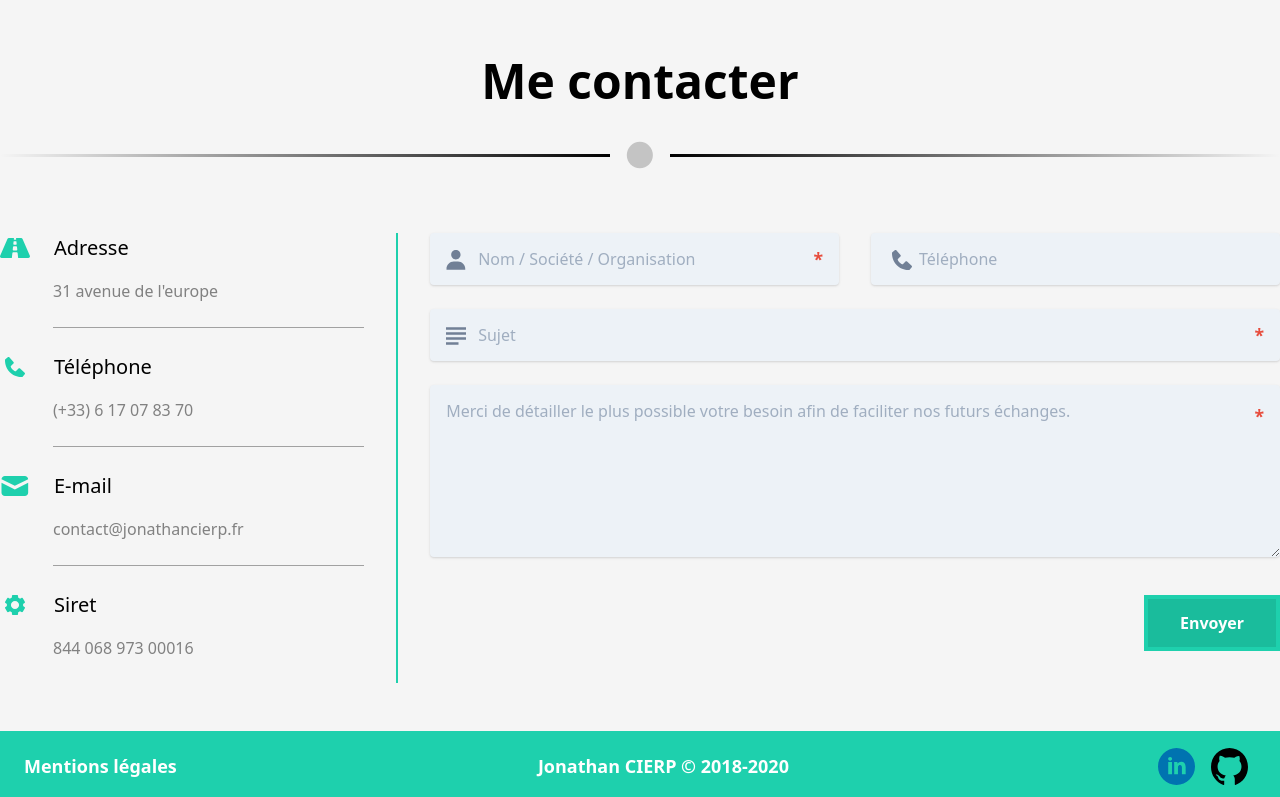
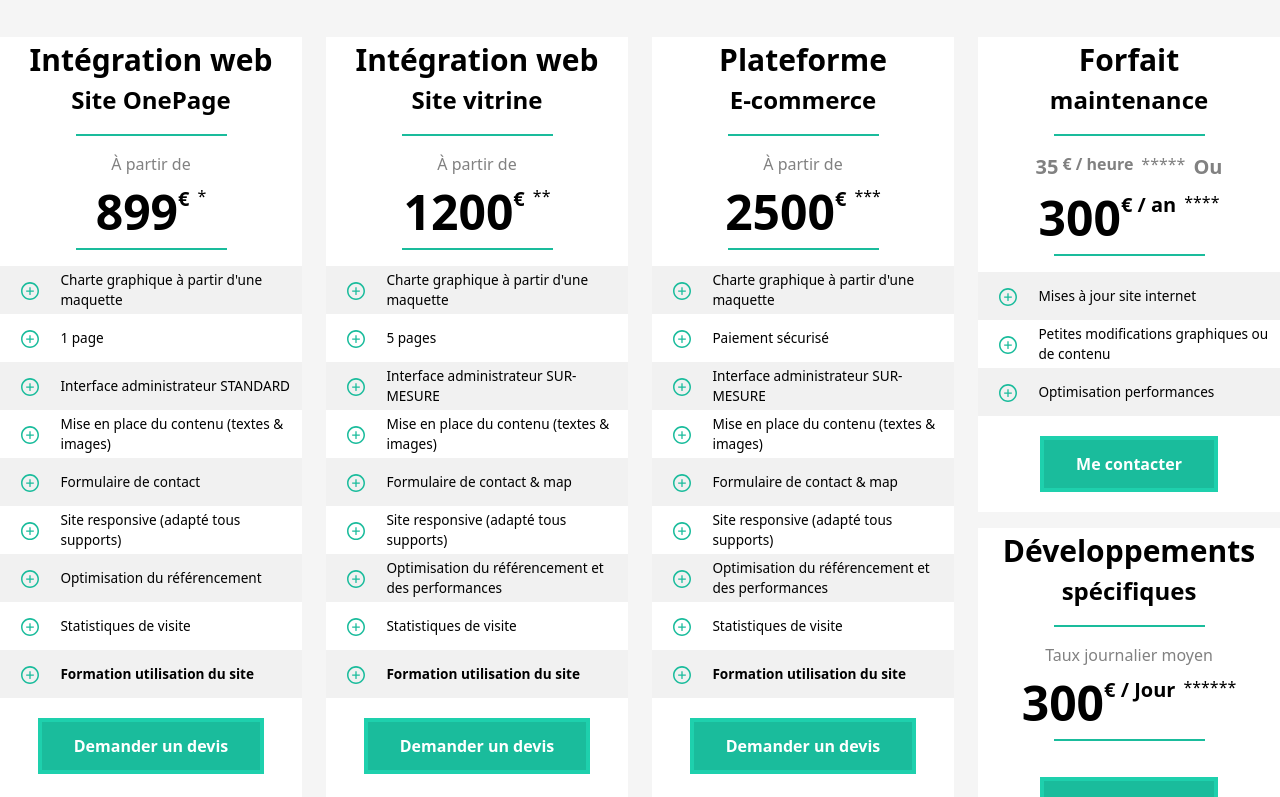
Before and after one commit to JonathanCierp/jonathancierp.fr, a Nuxt app: page / in a window 1280 px wide. Shown: the part 1500-2297 px from the top of the page. Built offline with nearby package versions, Linux system fonts and the light colour scheme.

Commit message:
feat : section tarifs, card, content

```diff
--- /dev/null
+++ b/components/icon/IconPlus.vue
@@ -0,0 +1,16 @@
+<template>
+	<svg width="19" height="19" viewBox="0 0 19 19" fill="none" xmlns="http://www.w3.org/2000/svg">
+		<path d="M12.6964 8.47716H9.64282V5.42359C9.64282 5.3352 9.5705 5.26288 9.48211 5.26288H8.51782C8.42943 5.26288 8.35711 5.3352 8.35711 5.42359V8.47716H5.30354C5.21514 8.47716 5.14282 8.54949 5.14282 8.63788V9.60216C5.14282 9.69056 5.21514 9.76288 5.30354 9.76288H8.35711V12.8165C8.35711 12.9048 8.42943 12.9772 8.51782 12.9772H9.48211C9.5705 12.9772 9.64282 12.9048 9.64282 12.8165V9.76288H12.6964C12.7848 9.76288 12.8571 9.69056 12.8571 9.60216V8.63788C12.8571 8.54949 12.7848 8.47716 12.6964 8.47716Z" fill="#1ABC9C"/>
+		<path d="M9 0.119995C4.02991 0.119995 0 4.14991 0 9.12C0 14.0901 4.02991 18.12 9 18.12C13.9701 18.12 18 14.0901 18 9.12C18 4.14991 13.9701 0.119995 9 0.119995ZM9 16.5932C4.87366 16.5932 1.52679 13.2463 1.52679 9.12C1.52679 4.99366 4.87366 1.64678 9 1.64678C13.1263 1.64678 16.4732 4.99366 16.4732 9.12C16.4732 13.2463 13.1263 16.5932 9 16.5932Z" fill="#1ABC9C"/>
+	</svg>
+</template>
+
+<script>
+	export default {
+		name: "icon-plus"
+	}
+</script>
+
+<style>
+
+</style>
--- a/components/section/SectionTarifs.vue
+++ b/components/section/SectionTarifs.vue
@@ -1,12 +1,230 @@
 <template>
-	<div>
-		c
+	<div class="tarifs flex mt-16">
+		<section-tarifs-item v-for="(tarif, i) in tarifs" :key="i" :tarif="tarif" />
+		<div class="tarifs__row w-1/4 flex flex-col">
+			<section-tarifs-item class="w-full mb-4" :tarif="tarifMaintenance" :sur-mesure="false" />
+			<section-tarifs-item class="w-full" :tarif="tarifSpecifique" :sur-mesure="false" />
+		</div>
 	</div>
 </template>
 
 <script>
+	import SectionTarifsItem from "@/components/section/SectionTarifsItem"
+	import IconPlus from "@/components/icon/IconPlus"
+
 	export default {
-		name: "section-tarifs"
+		name: "section-tarifs",
+		components: {
+			SectionTarifsItem
+		},
+		data() {
+			return {
+				tarifs: [
+					{
+						title: "Intégration web",
+						subtitle: "Site OnePage",
+						priceText: "À partir de",
+						price: "899",
+						priceSup: "*",
+						priceSupDevise: "€",
+						buttonLabel: "Demander un devis",
+						details: [
+							{
+								icon: IconPlus,
+								title: "Charte graphique à partir d'une maquette",
+								class: ""
+							},
+							{
+								icon: IconPlus,
+								title: "1 page",
+								class: ""
+							},
+							{
+								icon: IconPlus,
+								title: "Interface administrateur STANDARD",
+								class: ""
+							},
+							{
+								icon: IconPlus,
+								title: "Mise en place du contenu (textes & images)",
+								class: ""
+							},
+							{
+								icon: IconPlus,
+								title: "Formulaire de contact",
+								class: ""
+							},
+							{
+								icon: IconPlus,
+								title: "Site responsive (adapté tous supports)",
+								class: ""
+							},
+							{
+								icon: IconPlus,
+								title: "Optimisation du référencement",
+								class: ""
+							},
+							{
+								icon: IconPlus,
+								title: " Statistiques de visite",
+								class: ""
+							},
+							{
+								icon: IconPlus,
+								title: "Formation utilisation du site",
+								class: "font-bold"
+							}
+						]
+					},
+					{
+						title: "Intégration web",
+						subtitle: "Site vitrine",
+						priceText: "À partir de",
+						price: "1200",
+						priceSup: "**",
+						priceSupDevise: "€",
+						buttonLabel: "Demander un devis",
+						details: [
+							{
+								icon: IconPlus,
+								title: "Charte graphique à partir d'une maquette",
+								class: ""
+							},
+							{
+								icon: IconPlus,
+								title: "5 pages",
+								class: ""
+							},
+							{
+								icon: IconPlus,
+								title: "Interface administrateur SUR-MESURE",
+								class: ""
+							},
+							{
+								icon: IconPlus,
+								title: "Mise en place du contenu (textes & images)",
+								class: ""
+							},
+							{
+								icon: IconPlus,
+								title: "Formulaire de contact & map",
+								class: ""
+							},
+							{
+								icon: IconPlus,
+								title: "Site responsive (adapté tous supports)",
+								class: ""
+							},
+							{
+								icon: IconPlus,
+								title: "Optimisation du référencement et des performances ",
+								class: ""
+							},
+							{
+								icon: IconPlus,
+								title: " Statistiques de visite",
+								class: ""
+							},
+							{
+								icon: IconPlus,
+								title: "Formation utilisation du site",
+								class: "font-bold"
+							}
+						]
+					},
+					{
+						title: "Plateforme",
+						subtitle: "E-commerce",
+						priceText: "À partir de",
+						price: "2500",
+						priceSup: "***",
+						priceSupDevise: "€",
+						buttonLabel: "Demander un devis",
+						details: [
+							{
+								icon: IconPlus,
+								title: "Charte graphique à partir d'une maquette",
+								class: ""
+							},
+							{
+								icon: IconPlus,
+								title: "Paiement sécurisé",
+								class: ""
+							},
+							{
+								icon: IconPlus,
+								title: "Interface administrateur SUR-MESURE",
+								class: ""
+							},
+							{
+								icon: IconPlus,
+								title: "Mise en place du contenu (textes & images)",
+								class: ""
+							},
+							{
+								icon: IconPlus,
+								title: "Formulaire de contact & map",
+								class: ""
+							},
+							{
+								icon: IconPlus,
+								title: "Site responsive (adapté tous supports)",
+								class: ""
+							},
+							{
+								icon: IconPlus,
+								title: "Optimisation du référencement et des performances ",
+								class: ""
+							},
+							{
+								icon: IconPlus,
+								title: " Statistiques de visite",
+								class: ""
+							},
+							{
+								icon: IconPlus,
+								title: "Formation utilisation du site",
+								class: "font-bold"
+							}
+						]
+					},
+				],
+				tarifMaintenance: {
+					title: "Forfait",
+					subtitle: "maintenance",
+					price: "300",
+					priceSup: "****",
+					priceSupDevise: "€ / an",
+					buttonLabel: "Me contacter",
+					details: [
+						{
+							icon: IconPlus,
+							title: "Mises à jour site internet",
+							class: ""
+						},
+						{
+							icon: IconPlus,
+							title: "Petites modifications graphiques ou de contenu",
+							class: ""
+						},
+						{
+							icon: IconPlus,
+							title: "Optimisation performances",
+							class: ""
+						}
+					]
+				},
+				tarifSpecifique: {
+					title: "Développements",
+					subtitle: "spécifiques",
+					priceText: "Taux journalier moyen",
+					price: "300",
+					priceSup: "******",
+					priceSupDevise: "€ / Jour",
+					buttonLabel: "Me contacter"
+				}
+			}
+		}
 	}
 </script>
 
--- /dev/null
+++ b/components/section/SectionTarifsItem.vue
@@ -0,0 +1,94 @@
+<template>
+	<div class="tarifs__item bg-white w-1/4 mr-6 flex flex-col items-center">
+		<div class="tarifs__item__title font-bold text-3xl">
+			<h2>{{ tarif.title }}</h2>
+		</div>
+		<div class="tarifs__item__subtitle font-bold text-2xl">
+			<h3>{{ tarif.subtitle }}</h3>
+		</div>
+		<div class="tarifs__item__separator my-4"></div>
+		<div class="tarifs__item__price-text">
+			<div v-if="tarif.title === 'Forfait'" class="flex">
+				<span class="font-bold text-xl">35</span>
+				<span class="tarifs__item__price__devise font-bold ml-1">€ / heure</span>
+				<span class="tarifs__item__price__sup ml-2">{{ tarif.priceSup }}*</span>
+				<span class="font-bold text-xl ml-2">Ou</span>
+			</div>
+			<span v-else>{{ tarif.priceText }}</span>
+		</div>
+		<div class="tarifs__item__price flex">
+			<div class="tarifs__item__price__text font-bold text-5xl">
+				<h3>{{ tarif.price }}</h3>
+			</div>
+			<div class="tarifs__item__price__devise font-bold text-xl mt-2">
+				<span>{{ tarif.priceSupDevise }}</span>
+			</div>
+			<div class="tarifs__item__price__sup ml-2 mt-2">
+				<span>{{ tarif.priceSup }}</span>
+			</div>
+		</div>
+		<div class="tarifs__item__separator" ></div>
+		<div v-if="surMesure" class="tarifs__item__detail text-center text-sm font-semibold">
+			<span>Développé SUR-MESURE</span> <br>
+			<span>(Codage à la main)</span>
+		</div>
+		<div class="tarifs__item__details w-full mt-4">
+			<div class="tarifs__item__details__item flex items-center h-12" v-for="detail in tarif.details" :key="detail.title">
+				<div class="tarifs__item__details__item__icon w-1/5 text-center">
+					<component class="inline" :is="detail.icon" />
+				</div>
+				<div class="tarifs__item__details__item__text w-4/5" :class="detail.class">
+					{{ detail.title }}
+				</div>
+			</div>
+		</div>
+		<div class="tarifs__item__button" :class="`${surMesure ? 'my-10' : 'my-5'}`">
+			<button class="text-white font-semibold py-3 px-8">{{ tarif.buttonLabel }}</button>
+		</div>
+	</div>
+</template>
+
+<script>
+	export default {
+		name: "section-tarifs-item",
+		props: {
+			tarif: {
+				type: Object,
+				required: true
+			},
+			surMesure: {
+				type: Boolean,
+				default: false
+			}
+		}
+	}
+</script>
+
+<style>
+	.tarifs__item .tarifs__item__separator {
+		height: 2px;
+		background-color: #1ABC9C;
+		width: 50%;
+	}
+
+	.tarifs__item .tarifs__item__price-text {
+		color: #818181;
+	}
+
+	.tarifs__item .tarifs__item__details .tarifs__item__details__item__text {
+		font-size: .85rem;
+	}
+
+	.tarifs__item__details__item:nth-child(odd){
+		background-color: #F1F1F1;
+	}
+
+	.tarifs .tarifs__item .tarifs__item__button button {
+		background-color: #1ABC9C;
+		border: 4px solid #1ED0AD;
+	}
+
+	.tarifs .tarifs__item .tarifs__item__button button:hover {
+		background-color: #1ED0AD;
+	}
+</style>
```
